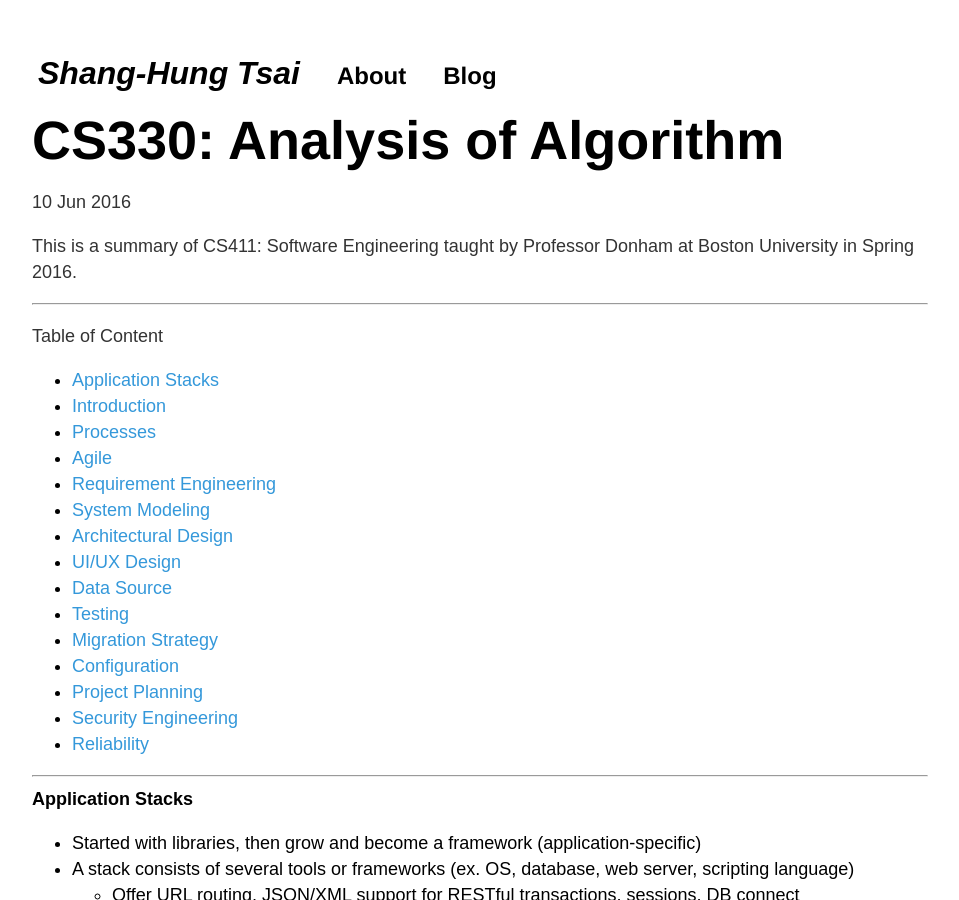
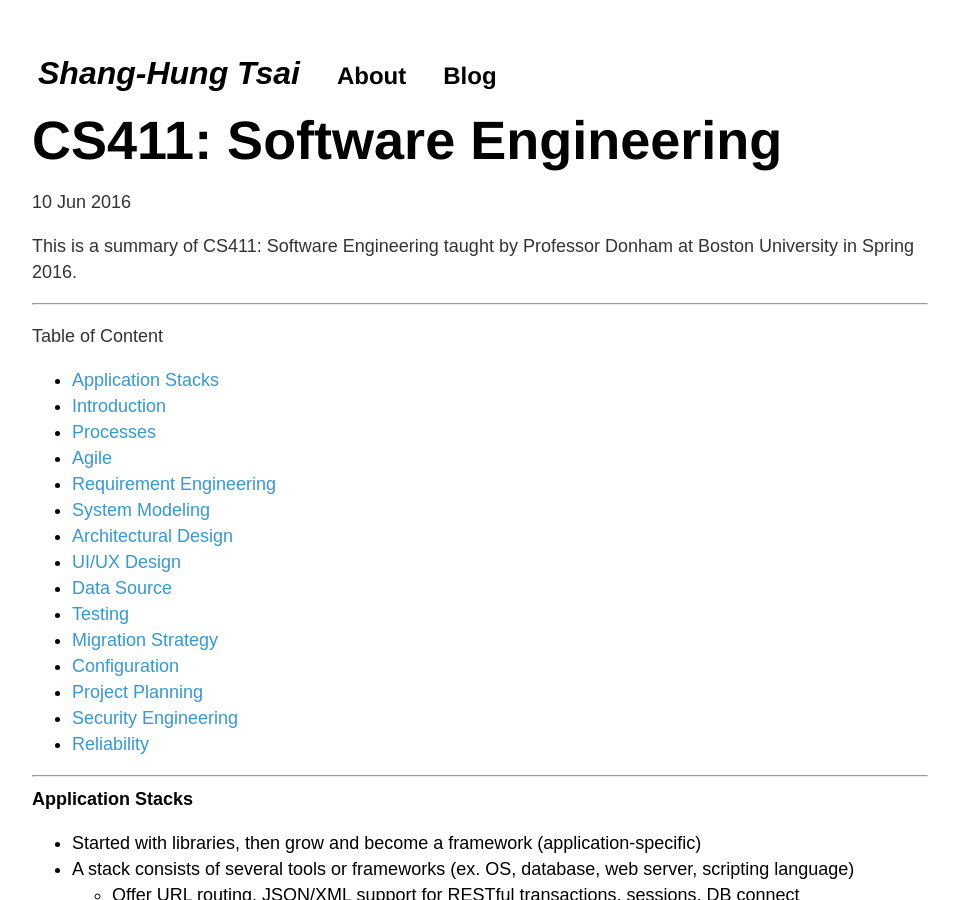
Before and after one commit to shtsai/shtsai7.github.io, a Jekyll site: the page built from _posts/2016-06-10-CS411-Software-Engineering.html, in a window 1280 px wide and 900 px high. Shown: the whole window, without its empty margins (160-1119 px from the left). Built offline with Jekyll 4.4.1, drawn with Linux system fonts in a browser that asks for light colours.

Commit message:
Update 2016-06-10-CS411-Software-Engineering.html

```diff
--- a/_posts/2016-06-10-CS411-Software-Engineering.html
+++ b/_posts/2016-06-10-CS411-Software-Engineering.html
@@ -1,6 +1,6 @@
 ---
 layout: post
-title: "CS330: Analysis of Algorithm"
+title: "CS411: Software Engineering"
 date: 2016-06-10
 ---
 <link rel="stylesheet" type="text/css" href="/css/post.css">
```
